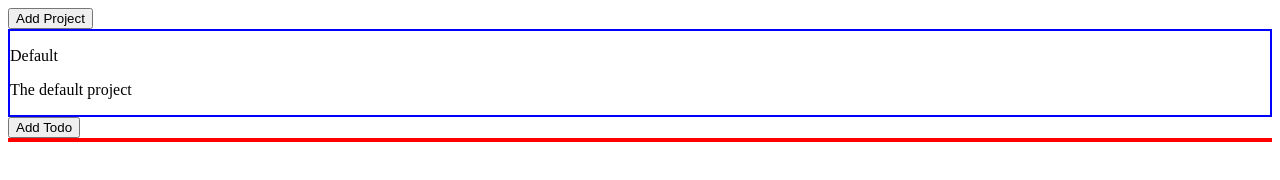
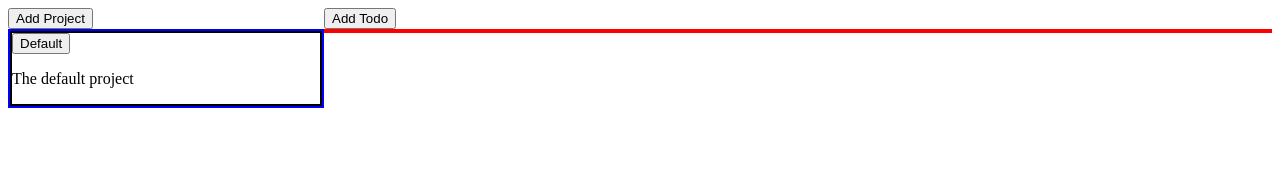
Before and after one commit to lou-bou/todo-list, a website built with webpack: page src/template.html in a window 1280 px wide. Built offline with nearby package versions, Linux system fonts and the light colour scheme.

Commit message:
Organize page and make project titles clickable
- Put all projects on left side and all todos on right side.
- Create a border for each project/todo for distinction.
- Make all project titles buttons (to be styled later)

```diff
--- a/src/general.css
+++ b/src/general.css
@@ -5,3 +5,8 @@
 #todos {
     border: red 2px solid;
 }
+
+#container {
+    display: grid;
+    grid-template-columns: 1fr 3fr;
+}
--- a/src/index.js
+++ b/src/index.js
@@ -2,6 +2,8 @@ import { format } from "date-fns";
 import "./todoDOM.js";
 import "./projectDOM.js";
 import "./general.css";
+import "./projects.css";
+import "./todos.css";
 
 class Project {
     id;
--- a/src/projectDOM.js
+++ b/src/projectDOM.js
@@ -7,7 +7,7 @@ const createDefaultProjectDOM = (function() {
 
     projectsContainer.appendChild(projectContainer);
 
-    const title = document.createElement("p");
+    const title = document.createElement("button");
     title.textContent = "Default";
 
     const description = document.createElement("p");
@@ -54,7 +54,7 @@ function createProjectDOM(projectObject, title, description) {
 
     projectsContainer.appendChild(projectContainer);
 
-    const projectTitle = document.createElement("p");
+    const projectTitle = document.createElement("button");
     projectTitle.textContent = title;
 
     const projectDescription = document.createElement("p");
--- /dev/null
+++ b/src/projects.css
@@ -0,0 +1,3 @@
+.project-container {
+    border: 2px black solid;
+}
--- a/src/template.html
+++ b/src/template.html
@@ -134,14 +134,15 @@
         </form>
     </dialog>
 
+    <div id="container">
         <div id="projects-panel">
             <button class="add-project">Add Project</button>
             <div id="projects"></div>
         </div>
-
         <div id="todos-panel">
             <button class="add-todo">Add Todo</button>
             <div id="todos"></div>
         </div>
+    </div>
 </body>
 </html>
--- /dev/null
+++ b/src/todos.css
@@ -0,0 +1,3 @@
+.todo-container {
+    border: 2px black solid;
+}
```
Lines whose indentation alone changed are shown as unchanged.
